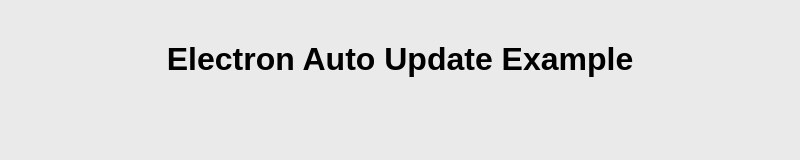
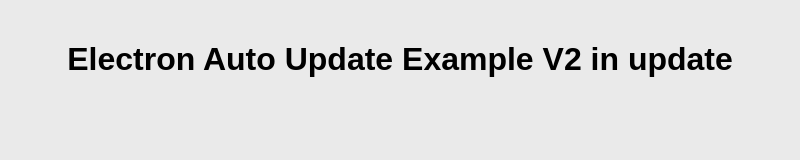
Before and after one commit to biswajit123/EReleaseV2, an Electron app: page index.html in a window 800 px wide. Drawn offline with Linux system fonts and the light colour scheme; no server answers.

Commit message:
V2 implements

```diff
--- a/index.html
+++ b/index.html
@@ -26,7 +26,7 @@
   </style>
 </head>
 <body>
-  <h1>Electron Auto Update Example</h1>
+  <h1>Electron Auto Update Example V2 in update</h1>
   <p id="version"></p>
   <div id="notification" class="hidden">
     <p id="message"></p>
```
Also changed, not shown: package.json (+4 -4 lines).
